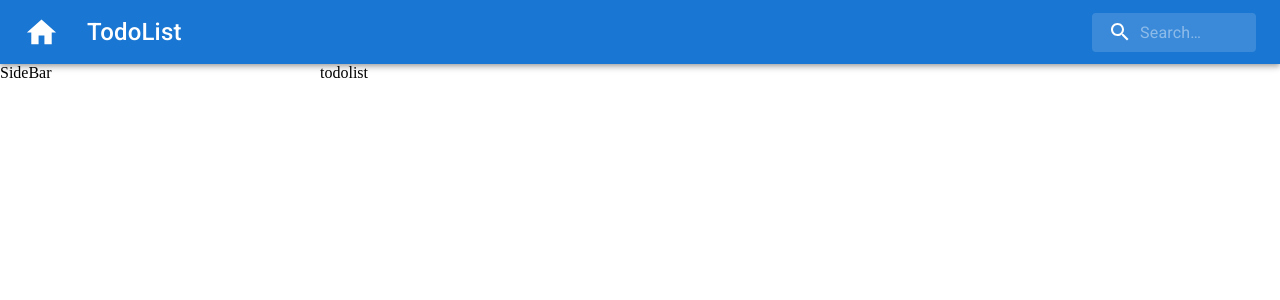
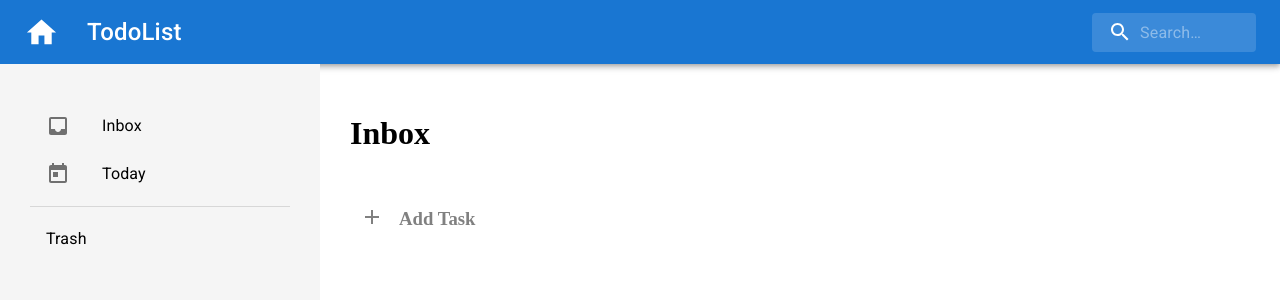
Before and after one commit to MickeySK03/todolist, a React (Vite) app: page / in a window 1280 px wide. Shown: the top 300 px of the page. Built offline with nearby package versions, Linux system fonts and the light colour scheme.

Commit message:
addSidebar

```diff
--- a/src/App.css
+++ b/src/App.css
@@ -12,11 +12,18 @@
 .todo_sidebar {
   grid-row: 2/-1;
   grid-column: 1 / 1;
+  background: #f5f5f5;
+  gap: 10px;
+  padding: 30px;
 }
 
 .todo_content {
   grid-row: 2/-1;
   grid-column: 2/-1;
+  display: flex;
+  flex-direction: column;
+  gap: 5px;
+  padding: 30px;
 }
 
 @media screen and (max-width: 768px) {
@@ -31,3 +38,29 @@
     }
   }
 }
+
+.todo_create {
+  display: flex;
+  align-items: center;
+  gap: 15px;
+  padding: 10px;
+  color: grey;
+}
+
+.todo_create:hover {
+  cursor: pointer;
+  color: crimson;
+}
+
+.todo_create:hover > .todo_create_button {
+  color: white;
+  background-color: crimson;
+  width: 24px;
+  height: 24px;
+  border-radius: 50%;
+  transition: all 0.3s;
+  display: flex;
+  justify-content: center;
+  align-items: center;
+  font-size: 24px * 0.9;
+}
--- a/src/App.jsx
+++ b/src/App.jsx
@@ -2,8 +2,11 @@ import "@fontsource/roboto/300.css";
 import "@fontsource/roboto/400.css";
 import "@fontsource/roboto/500.css";
 import "@fontsource/roboto/700.css";
+
+import "./App.css";
 import AppBar from "./components/AppBar";
-import "./App.css";
+import SideBar from "./components/SideBar";
+import TodoCreate from "./components/TodoCreate";
 
 function App() {
   return (
@@ -11,8 +14,15 @@ function App() {
       <div className="todo_header">
         <AppBar />
       </div>
-      <div className="todo_sidebar">SideBar</div>
-      <div className="todo_content">todolist</div>
+      <div className="todo_sidebar">
+        <SideBar />
+      </div>
+      <div className="todo_content">
+        <h1>Inbox</h1>
+        <div>
+          <TodoCreate />
+        </div>
+      </div>
     </div>
   );
 }
--- /dev/null
+++ b/src/components/SideBar.jsx
@@ -0,0 +1,51 @@
+import Box from "@mui/material/Box";
+import List from "@mui/material/List";
+import ListItem from "@mui/material/ListItem";
+import ListItemButton from "@mui/material/ListItemButton";
+import ListItemIcon from "@mui/material/ListItemIcon";
+import ListItemText from "@mui/material/ListItemText";
+import Divider from "@mui/material/Divider";
+import InboxIcon from "@mui/icons-material/Inbox";
+import TodayIcon from "@mui/icons-material/Today";
+
+export default function SideBar() {
+  return (
+    <Box sx={{ width: "100%", maxWidth: 360, bgcolor: "#f5f5f5" }}>
+      <nav aria-label="main mailbox folders">
+        <List>
+          <ListItem disablePadding>
+            <ListItemButton>
+              <ListItemIcon>
+                <InboxIcon />
+              </ListItemIcon>
+              <ListItemText primary="Inbox" />
+            </ListItemButton>
+          </ListItem>
+          <ListItem disablePadding>
+            <ListItemButton>
+              <ListItemIcon>
+                <TodayIcon />
+              </ListItemIcon>
+              <ListItemText primary="Today" />
+            </ListItemButton>
+          </ListItem>
+        </List>
+      </nav>
+      <Divider />
+      <nav aria-label="secondary mailbox folders">
+        <List>
+          <ListItem disablePadding>
+            <ListItemButton>
+              <ListItemText primary="Trash" />
+            </ListItemButton>
+          </ListItem>
+          {/* <ListItem disablePadding>
+            <ListItemButton component="a" href="#simple-list">
+              <ListItemText primary="Spam" />
+            </ListItemButton>
+          </ListItem> */}
+        </List>
+      </nav>
+    </Box>
+  );
+}
--- /dev/null
+++ b/src/components/TodoCreate.jsx
@@ -0,0 +1,14 @@
+import AddIcon from "@mui/icons-material/Add";
+
+export default function TodoCreate() {
+  return (
+    <>
+      <div className="todo_create">
+        <div className="todo_create_button">
+          <AddIcon />
+        </div>
+        <h3 className="todo_create_text">Add Task</h3>
+      </div>
+    </>
+  );
+}
```
